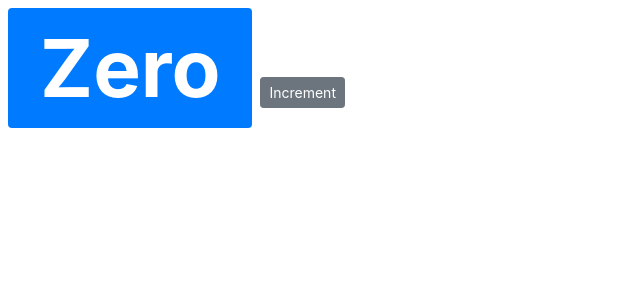
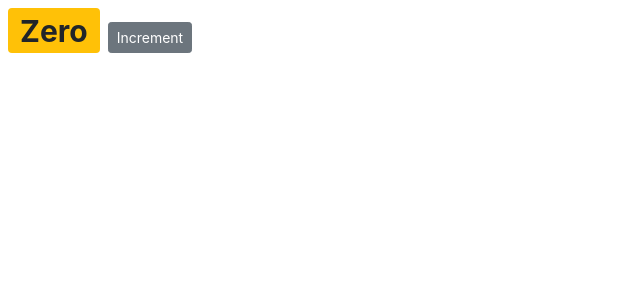
Before and after one commit to madhurabhujbal/react-counter-app, a React (Create React App) app: page / in a window 1280 px wide. Shown: the top 300 px of the page, without its empty margins (0-640 px from the left). Built offline with nearby package versions, Linux system fonts and the light colour scheme.

Commit message:
Add code to change the button color depending on count value

```diff
--- a/src/components/counter.jsx
+++ b/src/components/counter.jsx
@@ -6,9 +6,12 @@
   };
 
   render() {
+    let classes = "badge m-2 badge-";
+    classes += this.state.count === 0 ? "warning" : "primary";
+
     return (
       <React.Fragment>
-        <span style={{ fontSize: 80 }} className="badge badge-primary m-2">
+        <span style={{ fontSize: 30 }} className={classes}>
           {this.formatCount()}
         </span>
         <button className="btn btn-secondary btn-sm">Increment</button>
```
